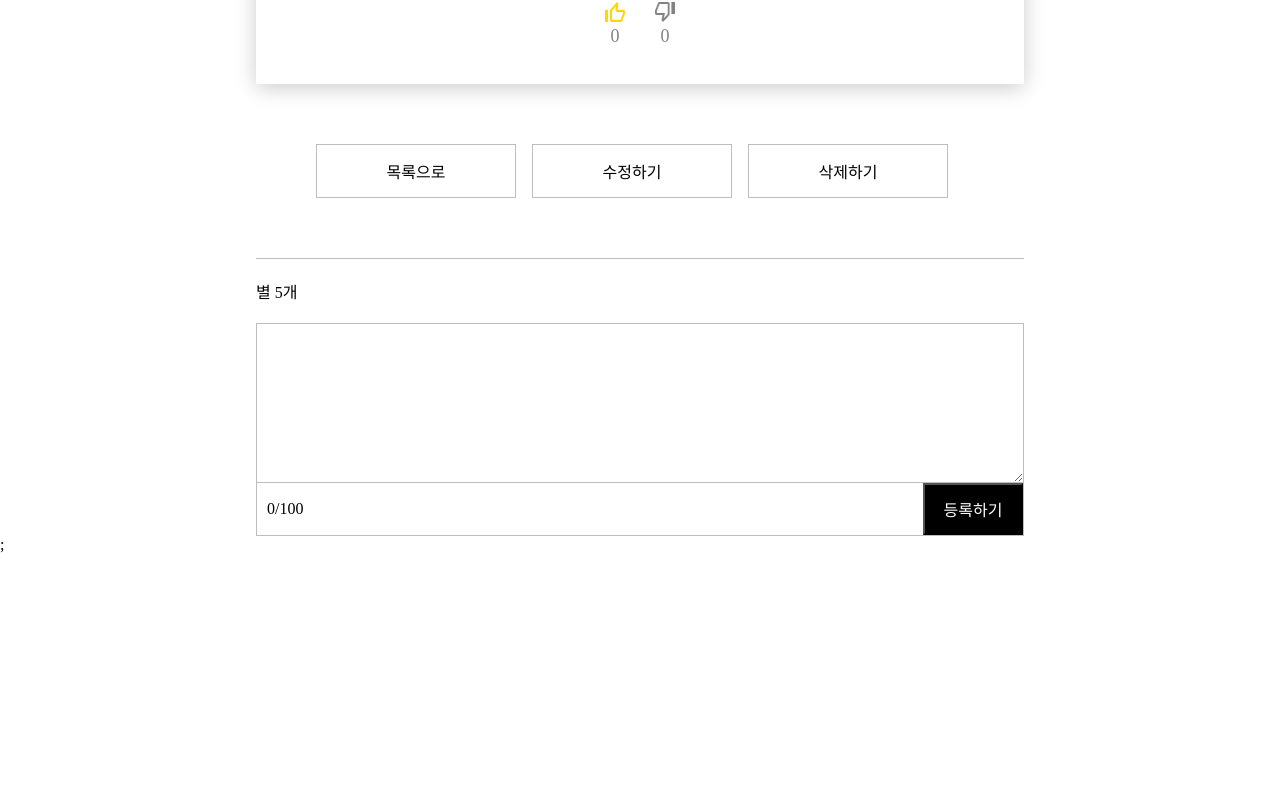
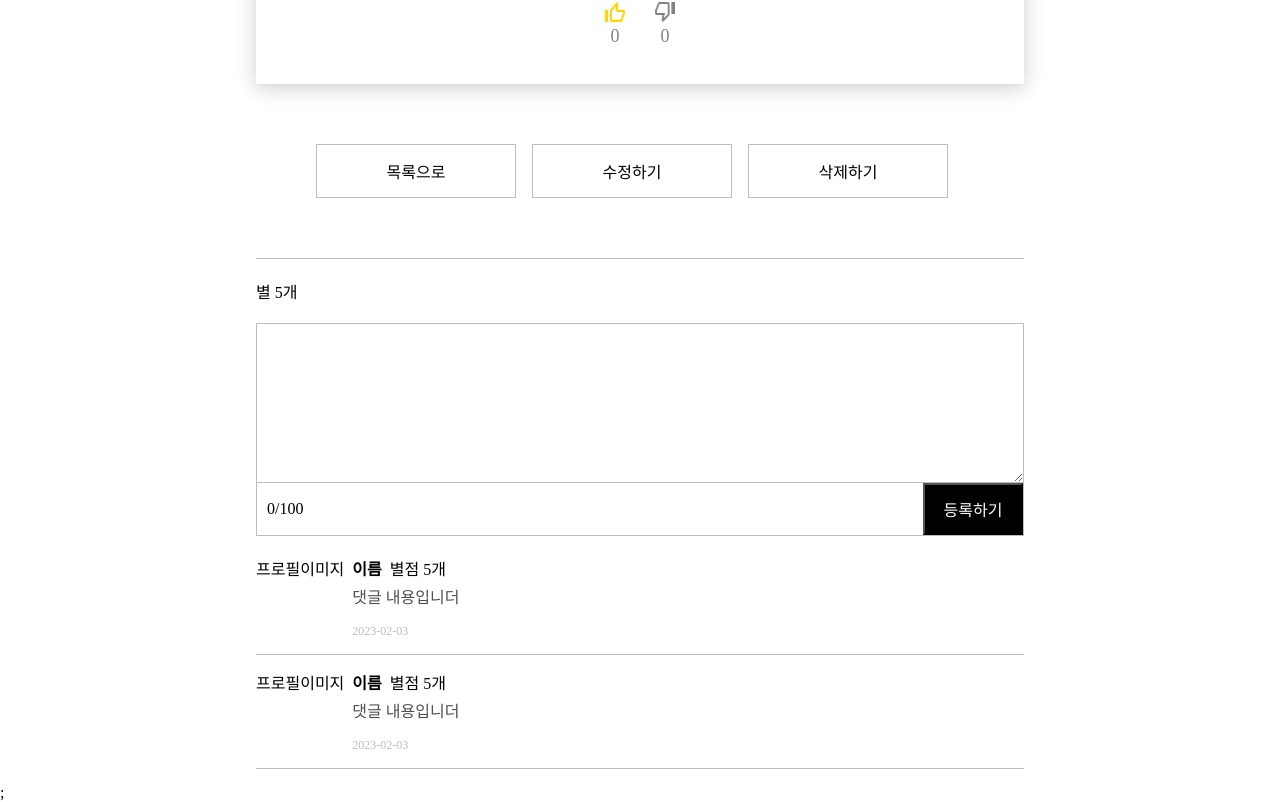
Before and after one commit to RAON0601/free-board, a Next.js app: page /boards/1/detail in a window 1280 px wide. Shown: the part 556-1358 px from the top of the page. Before the commit the page ends 1110 px from the top, so only its background shows below. Built offline with nearby package versions, Linux system fonts and the light colour scheme; no server answers.

Commit message:
댓글 UI 개발

```diff
--- /dev/null
+++ b/src/components/comments/list/list.container.tsx
@@ -0,0 +1,5 @@
+import CommentListUI from "./list.presenter";
+
+export default function CommentList() {
+  return <CommentListUI />;
+}
--- /dev/null
+++ b/src/components/comments/list/list.presenter.tsx
@@ -0,0 +1,39 @@
+import {
+  CommentContainer,
+  CreatedAt,
+  CommentItem,
+  ItemRight,
+  Writer,
+  WriterBox,
+  Content,
+} from "./list.style";
+
+export default function CommentListUI() {
+  return (
+    <CommentContainer>
+      <CommentItem>
+        <span>프로필이미지</span>
+        <ItemRight>
+          <WriterBox>
+            <Writer>이름</Writer>
+            <span style={{ marginLeft: "8px" }}>별점 5개</span>
+          </WriterBox>
+          <Content>댓글 내용입니더</Content>
+          <CreatedAt>2023-02-03</CreatedAt>
+        </ItemRight>
+      </CommentItem>
+
+      <CommentItem>
+        <span>프로필이미지</span>
+        <ItemRight>
+          <WriterBox>
+            <Writer>이름</Writer>
+            <span style={{ marginLeft: "8px" }}>별점 5개</span>
+          </WriterBox>
+          <Content>댓글 내용입니더</Content>
+          <CreatedAt>2023-02-03</CreatedAt>
+        </ItemRight>
+      </CommentItem>
+    </CommentContainer>
+  );
+}
--- /dev/null
+++ b/src/components/comments/list/list.style.tsx
@@ -0,0 +1,45 @@
+import styled from "@emotion/styled";
+
+export const CommentContainer = styled.ol`
+  width: 50vw;
+  min-width: 768px;
+  display: flex;
+  flex-direction: column;
+  margin: 20px auto 0 auto;
+`;
+
+export const CommentItem = styled.li`
+  list-style: none;
+  padding-bottom: 15px;
+  border-bottom: 1px solid #bdbdbd;
+  display: flex;
+  flex-direction: row;
+  margin-bottom: 15px;
+`;
+
+export const ItemRight = styled.div`
+  display: flex;
+  flex-direction: column;
+  margin-left: 8px;
+`;
+
+export const WriterBox = styled.div`
+  display: flex;
+  flex-direction: row;
+  margin-bottom: 4px;
+`;
+
+export const Writer = styled.span`
+  font-size: 16px;
+  font-weight: bold;
+`;
+
+export const Content = styled.p`
+  color: #4f4f4f;
+  margin-bottom: 16px;
+`;
+
+export const CreatedAt = styled.span`
+  font-size: 12px;
+  color: #bdbdbd;
+`;
--- a/src/pages/boards/[id]/detail/index.tsx
+++ b/src/pages/boards/[id]/detail/index.tsx
@@ -1,6 +1,7 @@
 import { useRouter } from "next/router";
 import BoardDetail from "@/components/boards/detail/detail.container";
 import CommentWrite from "@/components/comments/write/write.container";
+import CommentList from "@/components/comments/list/list.container";
 
 export default function BoardDetailPage() {
   const router = useRouter();
@@ -18,6 +19,7 @@ export default function BoardDetailPage() {
     <>
       <BoardDetail {...{ id, routeBoardList, routeBoardEdit }} />{" "}
       <CommentWrite />
+      <CommentList />
     </>
   );
 }
```
